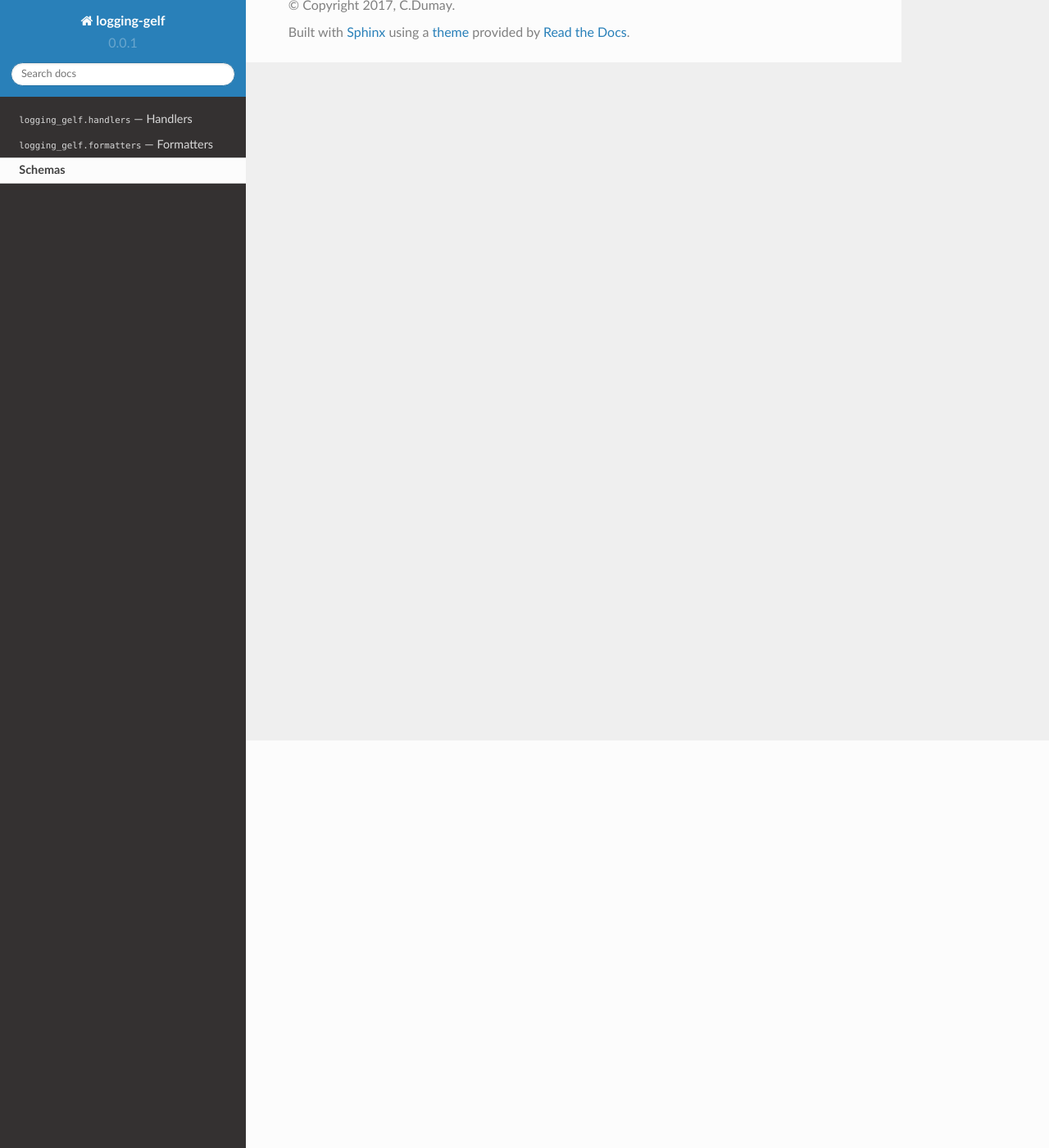
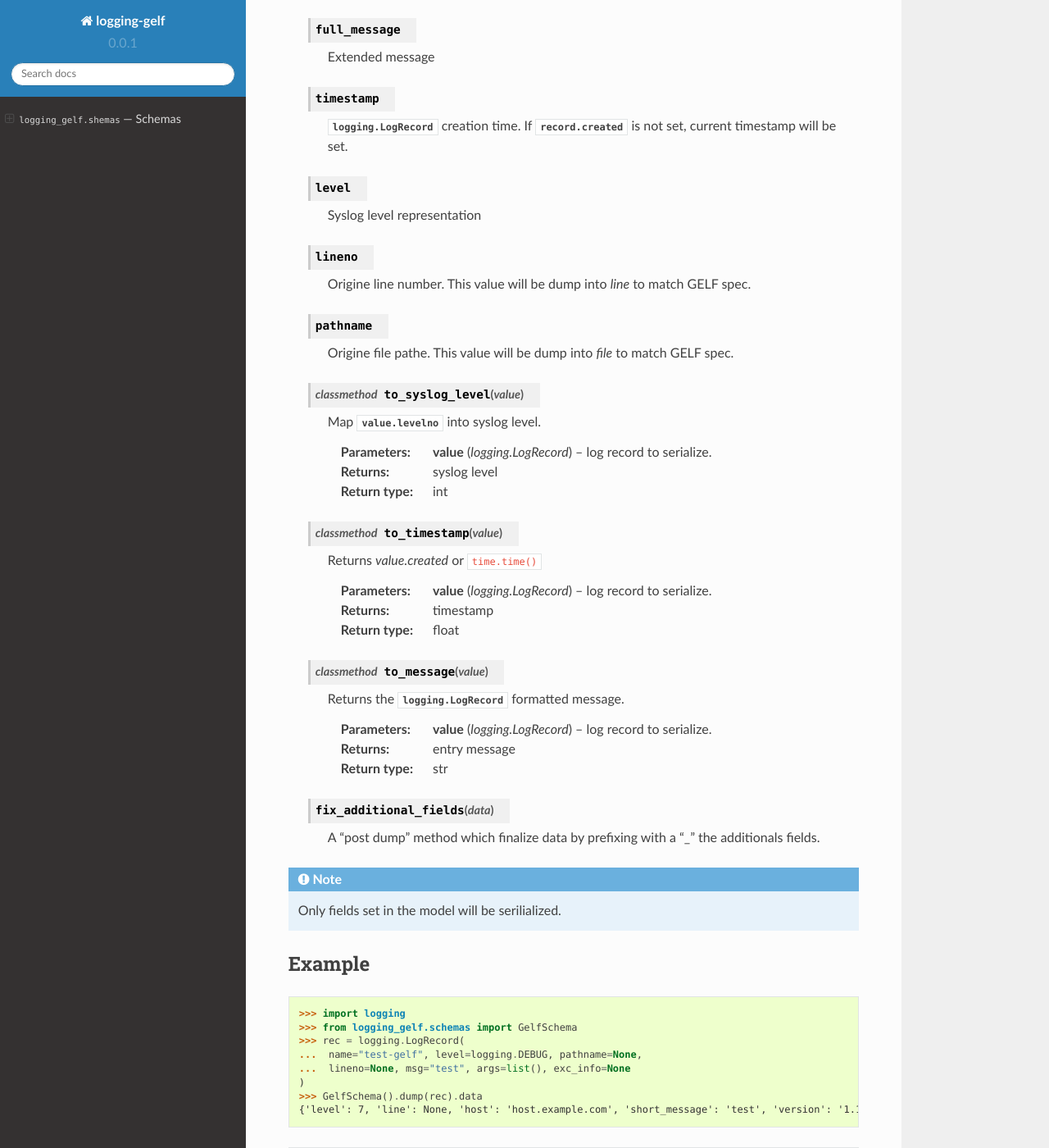
Before and after one commit to ovh/python-logging-gelf, a Sphinx documentation site: the page built from docs/schemas.rst, in a window 1280 px wide and 1400 px high, scrolled down 497 px. Shown: the whole window at 82% size. Built offline with Sphinx 7.4.7 and the Read the Docs theme 2.0.0, drawn with Linux system fonts in a browser that asks for light colours; pages that are not in the unit, such as notebooks, are missing from menus; some of the changed text lies outside the part shown.

Commit message:
devel: dock update

```diff
--- a/docs/schemas.rst
+++ b/docs/schemas.rst
@@ -1,6 +1,90 @@
-Schemas
-=======
+:mod:`logging_gelf.shemas` --- Schemas
+======================================
 
-.. automodule:: logging_gelf.schemas
+.. module:: logging_gelf.schemas
+    :synopsis: Marshmallow schemas used to serialize log record data
 
-.. autoclass:: logging_gelf.schemas.GelfSchema
+.. moduleauthor:: Cedric Dumay <cedric.dumay@gmail.com>
+.. sectionauthor:: Cedric Dumay <cedric.dumay@gmail.com>
+
+.. class:: GelfSchema
+
+    Schema which allow to specify a mapping for :class:`logging.LogRecord`. It based on :class:`marshmallow.Schema`. All schema MUST inherit from this.
+
+    .. attribute:: version
+
+        The const *version* specify the GELF version.
+
+    .. attribute:: host
+
+        Hostname which emitted the log record. If not set, :code:`socket.gethostname()` will be used.
+
+    .. attribute:: short_message
+
+        Plain message.
+
+    .. attribute:: full_message
+
+        Extended message
+
+    .. attribute:: timestamp
+
+        :class:`logging.LogRecord` creation time. If :attr:`record.created` is not set, current timestamp will be set.
+
+    .. attribute:: level
+
+        Syslog level representation
+
+    .. attribute:: lineno
+
+        Origine line number. This value will be dump into `line` to match GELF spec.
+
+    .. attribute:: pathname
+
+        Origine file pathe. This value will be dump into `file` to match GELF spec.
+
+    .. classmethod:: to_syslog_level(value)
+
+        Map :attr:`value.levelno` into syslog level.
+
+        :param logging.LogRecord value: log record to serialize.
+        :return: syslog level
+        :rtype: int
+
+    .. classmethod:: to_timestamp(value)
+
+        Returns `value.created` or :code:`time.time()`
+
+        :param logging.LogRecord value: log record to serialize.
+        :return: timestamp
+        :rtype: float
+
+    .. classmethod:: to_message(value)
+
+        Returns the :class:`logging.LogRecord` formatted message.
+
+        :param logging.LogRecord value: log record to serialize.
+        :return: entry message
+        :rtype: str
+
+    .. method:: fix_additional_fields(data)
+
+        A "post dump" method which finalize data by prefixing with a "_" the additionals fields.
+
+.. note::
+
+    Only fields set in the model will be serilialized.
+
+Example
+-------
+
+.. code-block:: python
+
+    >>> import logging
+    >>> from logging_gelf.schemas import GelfSchema
+    >>> rec = logging.LogRecord(
+    ...  name="test-gelf", level=logging.DEBUG, pathname=None,
+    ...  lineno=None, msg="test", args=list(), exc_info=None
+    )
+    >>> GelfSchema().dump(rec).data
+    {'level': 7, 'line': None, 'host': 'host.example.com', 'short_message': 'test', 'version': '1.1', 'file': None, 'timestamp': 1484831977.3012216}
```
Also changed, not shown: docs/formaters.rst (+12 -9 lines), docs/handlers.rst (+16 -16 lines), docs/index.rst (+31 -6 lines).
